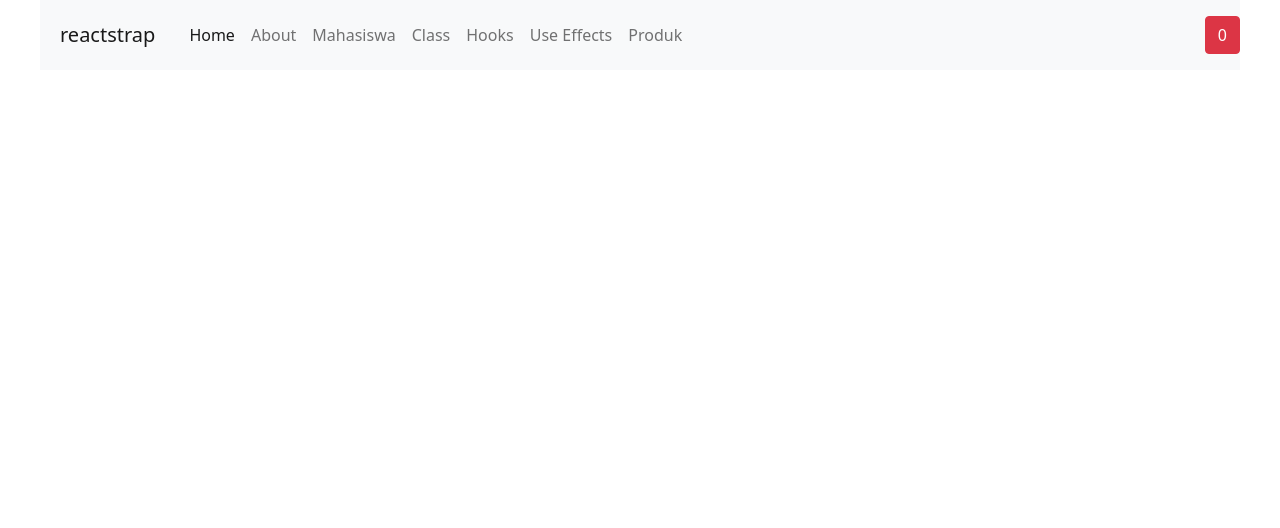
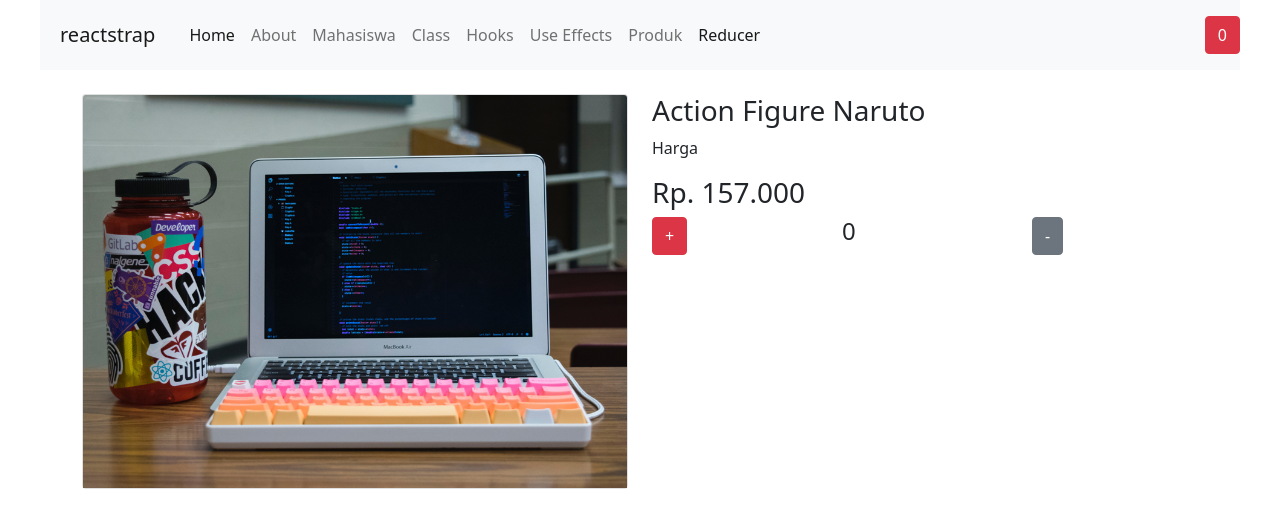
Before and after one commit to sahatilfat/percobaan-react, a React (Create React App) app: page /reducer in a window 1280 px wide. Shown: the top 528 px of the page. Built offline with nearby package versions, Linux system fonts and the light colour scheme.

Commit message:
useReducer dengan simple state

```diff
--- a/src/App.js
+++ b/src/App.js
@@ -9,6 +9,7 @@ import DetailComp from "./Components/DetailComp";
 import HomePage from "./Components/HomePage";
 import KelasComp from "./Components/Hooks/Class/KelasComp";
 import HooksComp from "./Components/Hooks/Functional/HooksComp";
+import HooksReducer from "./Components/Hooks/Functional/HooksReducer";
 import HooksUseEffects from "./Components/Hooks/Functional/HooksUseEffects";
 import ProductComp from "./Components/Hooks/Functional/ProductComp";
 import NavbarComp from "./Components/NavbarComp";
@@ -32,6 +33,7 @@ const App = () => {
             <Route exact path="/hooks" component={HooksComp} />
             <Route exact path="/useeffects" component={HooksUseEffects} />
             <Route exact path="/produk" component={ProductComp} />
+            <Route exact path="/reducer" component={HooksReducer} />
           </Switch>
         </CartContext.Provider>
       </BrowserRouter>
--- /dev/null
+++ b/src/Components/Hooks/Functional/HooksReducer.jsx
@@ -0,0 +1,65 @@
+import React, { useReducer } from "react";
+import {
+  Container,
+  Row,
+  Col,
+  Card,
+  CardImg,
+  CardText,
+  CardBody,
+  CardTitle,
+  CardSubtitle,
+  Button,
+} from "reactstrap";
+
+const initialState = 0;
+
+const reducer = (state, action) => {
+  switch (action) {
+    case "tambah":
+      return state + 1;
+    case "kurang":
+      return state - 1;
+    default:
+      return state;
+  }
+};
+
+function HooksReducer() {
+  const [count, dispatch] = useReducer(reducer, initialState);
+
+  return (
+    <div>
+      <Container>
+        <br />
+        <Row>
+          <Col xs="6">
+            <Card>
+              <CardImg top width="100%" src="/img/1.png" alt="Card image cap" />
+            </Card>
+          </Col>
+          <Col xs="6">
+            <h3>Action Figure Naruto</h3>
+            <p>Harga</p>
+            <h3>Rp. 157.000</h3>
+            <Row>
+              <Col>
+                <Button color="danger" onClick={() => dispatch("tambah")}>
+                  +
+                </Button>
+              </Col>
+              <Col>
+                <h4>{count}</h4>
+              </Col>
+              <Col>
+                <Button onClick={() => dispatch("kurang")}>-</Button>
+              </Col>
+            </Row>
+          </Col>
+        </Row>
+      </Container>
+    </div>
+  );
+}
+
+export default HooksReducer;
--- a/src/Components/NavbarComp.jsx
+++ b/src/Components/NavbarComp.jsx
@@ -63,6 +63,11 @@ function NavbarComp(props) {
                 Produk
               </NavLink>
             </NavItem>
+            <NavItem>
+              <NavLink to="/reducer" className="nav-link">
+                Reducer
+              </NavLink>
+            </NavItem>
           </Nav>
           <NavbarText>
             <Button color="danger">{value}</Button>
```
